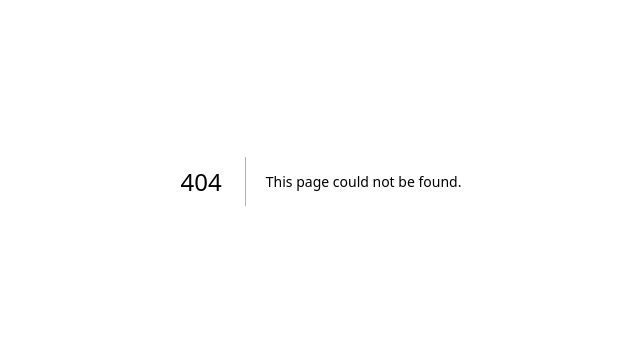
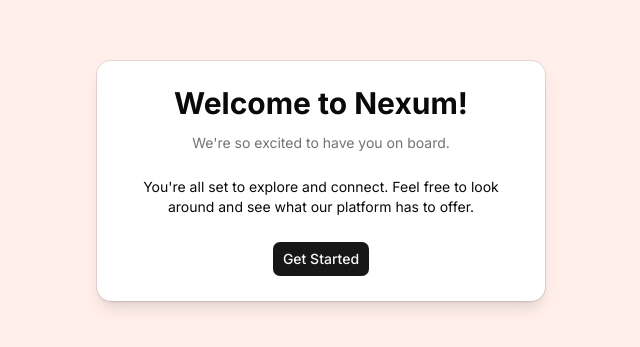
Before and after one commit to Pugialli/nexum, a Next.js app: page /welcome in a window 1280 px wide. Before the commit this address had no page. Shown: the part 219-566 px from the top of the page, without its empty margins (319-959 px from the left). Built offline with nearby package versions, Linux system fonts and the light colour scheme.

Commit message:
create a static page welcoming the new users

```diff
--- /dev/null
+++ b/app/welcome/page.tsx
@@ -0,0 +1,37 @@
+
+import { Button } from "@/components/ui/button";
+import {
+  Card,
+  CardContent,
+  CardDescription,
+  CardFooter,
+  CardHeader,
+  CardTitle,
+} from "@/components/ui/card";
+import Link from "next/link";
+
+export default function WelcomePage() {
+  return (
+    <div className="flex min-h-screen items-center justify-center bg-background p-4">
+      <Card className="w-full max-w-md text-center shadow-lg">
+        <CardHeader>
+          <CardTitle className="text-3xl font-bold">Welcome to Nexum!</CardTitle>
+          <CardDescription className="text-muted-foreground pt-2">
+            We're so excited to have you on board.
+          </CardDescription>
+        </CardHeader>
+        <CardContent>
+          <p>
+            You're all set to explore and connect. Feel free to look around and
+            see what our platform has to offer.
+          </p>
+        </CardContent>
+        <CardFooter className="flex justify-center">
+          <Button asChild>
+            <Link href="/">Get Started</Link>
+          </Button>
+        </CardFooter>
+      </Card>
+    </div>
+  );
+}
```
